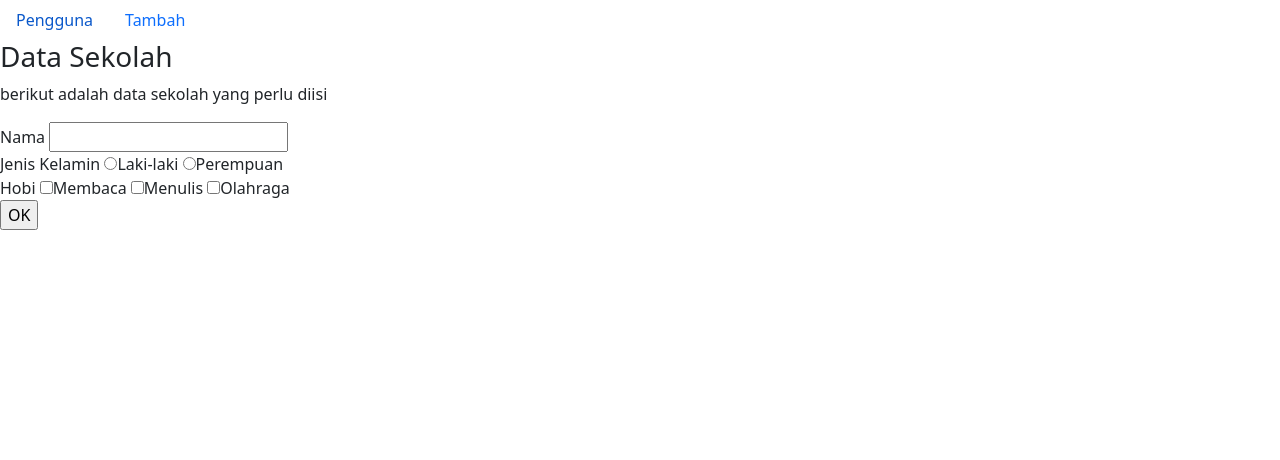
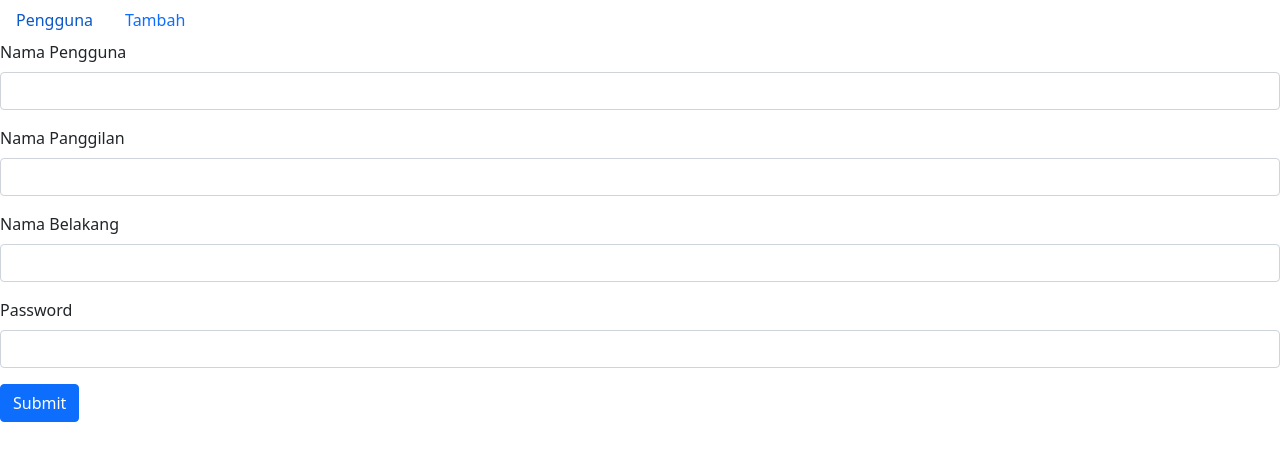
Before and after one commit to dewzzjr/komputer2021, a plain HTML site: page myApp/templates/input.html in a window 1280 px wide. Drawn offline with nearby package versions, Linux system fonts and the light colour scheme.

Commit message:
26 november 2021

```diff
--- a/myApp/templates/input.html
+++ b/myApp/templates/input.html
@@ -1,7 +1,7 @@
 <!DOCTYPE html>
 <html>
 <head>
-<title>Input Data</title>
+<title>Tambah Pengguna</title>
 <!-- CSS only -->
 <link href="https://cdn.jsdelivr.net/npm/bootstrap@5.1.3/dist/css/bootstrap.min.css" rel="stylesheet" integrity="sha384-1BmE4kWBq78iYhFldvKuhfTAU6auU8tT94WrHftjDbrCEXSU1oBoqyl2QvZ6jIW3" crossorigin="anonymous">
 </head>
@@ -15,23 +15,25 @@
         </li>
     </ul>
 
-    <h3>Data Sekolah</h3>
-    <p>berikut adalah data sekolah yang perlu diisi</p>
     <form>
-        <label for="fname">Nama</label>
-        <input type="text" name="fname"/><br/>
+        <div class="mb-3">
+            <label for="fusername" class="form-label">Nama Pengguna</label>
+            <input type="text" class="form-control" name="username" id="fusername"/>
+        </div>
+        <div class="mb-3">
+            <label for="ffirstname" class="form-label">Nama Panggilan</label>
+            <input type="text" class="form-control" name="firstname" id="ffirstname"/>
+        </div>
+        <div class="mb-3">
+            <label for="flastname" class="form-label">Nama Belakang</label>
+            <input type="text" class="form-control" name="lastname" id="flastname"/>
+        </div>
+        <div class="mb-3">
+            <label for="fpassword" class="form-label">Password</label>
+            <input type="password" class="form-control" name="password" id="fpassword"/>
+        </div>
 
-        <label for="fgender">Jenis Kelamin</label>
-        <input type="radio" name="fgender" value="Laki-laki"/>Laki-laki
-        <input type="radio" name="fgender" value="Perempuan"/>Perempuan<br/>
-
-        <label for="fhobi">Hobi</label>
-        <input type="checkbox" name="fhobi" />Membaca
-        <input type="checkbox" name="fhobi" />Menulis
-        <input type="checkbox" name="fhobi" />Olahraga
-        <br/>
-
-        <input type="button" value="OK" />
+        <button type="submit" class="btn btn-primary">Submit</button>
     </form>
 
 <!-- JavaScript Bundle with Popper -->
```
